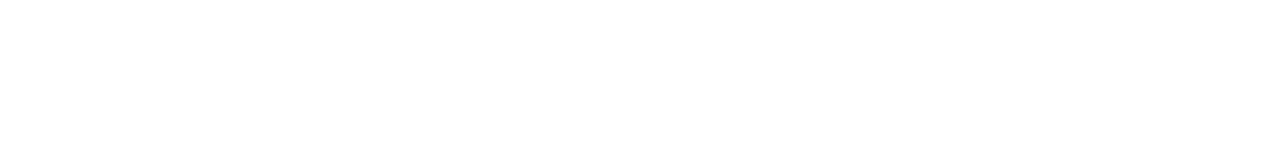
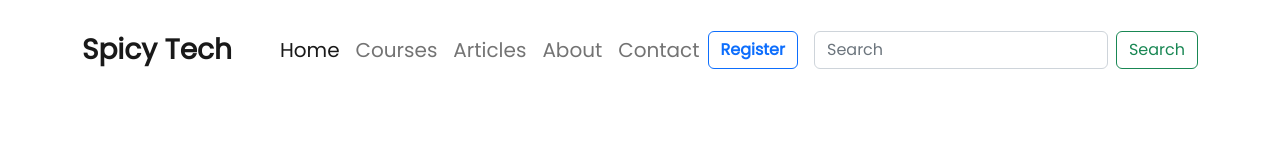
Before and after one commit to ZynScript/Spicy-Tech, a plain HTML site: page index.html in a window 1280 px wide. Drawn offline with nearby package versions, Linux system fonts and the light colour scheme.

Commit message:
Header NavBar

```diff
--- a/index.html
+++ b/index.html
@@ -8,6 +8,43 @@
     <link href="https://cdn.jsdelivr.net/npm/bootstrap@5.2.0/dist/css/bootstrap.min.css" rel="stylesheet" integrity="sha384-gH2yIJqKdNHPEq0n4Mqa/HGKIhSkIHeL5AyhkYV8i59U5AR6csBvApHHNl/vI1Bx" crossorigin="anonymous">
   </head>
   <body>
+        <!-- =====[C1]===== {Header NavBar} =====[C1]===== -->
+  <header>
+  <nav class="navbar navbar-expand-lg m-3">
+    <div class="container">
+      <a class="navbar-brand fs-3 fw-semibold" href="#">Spicy Tech</a>
+      <button class="navbar-toggler" type="button" data-bs-toggle="collapse" data-bs-target="#navbarSupportedContent" aria-controls="navbarSupportedContent" aria-expanded="false" aria-label="Toggle navigation">
+        <span class="navbar-toggler-icon"></span>
+      </button>
+      <div class="collapse navbar-collapse" id="navbarSupportedContent">
+        <ul class="navbar-nav me-auto mb-2 mb-lg-0 fs-5 ms-4 me-2">
+          <li class="nav-item">
+            <a class="nav-link active" aria-current="page" href="#">Home</a>
+          </li>
+          <li class="nav-item">
+            <a class="nav-link" href="#">Courses</a>
+          </li>
+          <li class="nav-item">
+            <a class="nav-link" href="#">Articles</a>
+          </li>
+          <li class="nav-item">
+            <a class="nav-link" href="#">About</a>
+          </li>
+          <li class="nav-item">
+            <a class="nav-link" href="#">Contact</a>
+          </li>
+        </ul>
+        <button class="btn text-primary border-primary fw-semibold me-3" type="button">Register</button>
+        <form class="d-flex" role="search">
+          <input class="form-control me-2" type="search" placeholder="Search" aria-label="Search">
+          <button class="btn btn-outline-success" type="submit">Search</button>
+        </form>
+      </div>
+    </div>
+  </nav>
+  </header>
+
+        <!-- =====[C2]===== {Slider Section} =====[C2]===== -->
 
 
 
--- a/style.css
+++ b/style.css
@@ -1 +1,9 @@
 @import url('https://fonts.googleapis.com/css2?family=Poppins&display=swap');
+
+* {
+  font-family: 'Poppins', sans-serif;
+}
+
+.slider-img {
+  filter: brightness(50%);
+}
```
Also changed, not shown: images/cover/cover-1.png, images/cover/cover-2.jpg, images/cover/cover-3.jpg.
